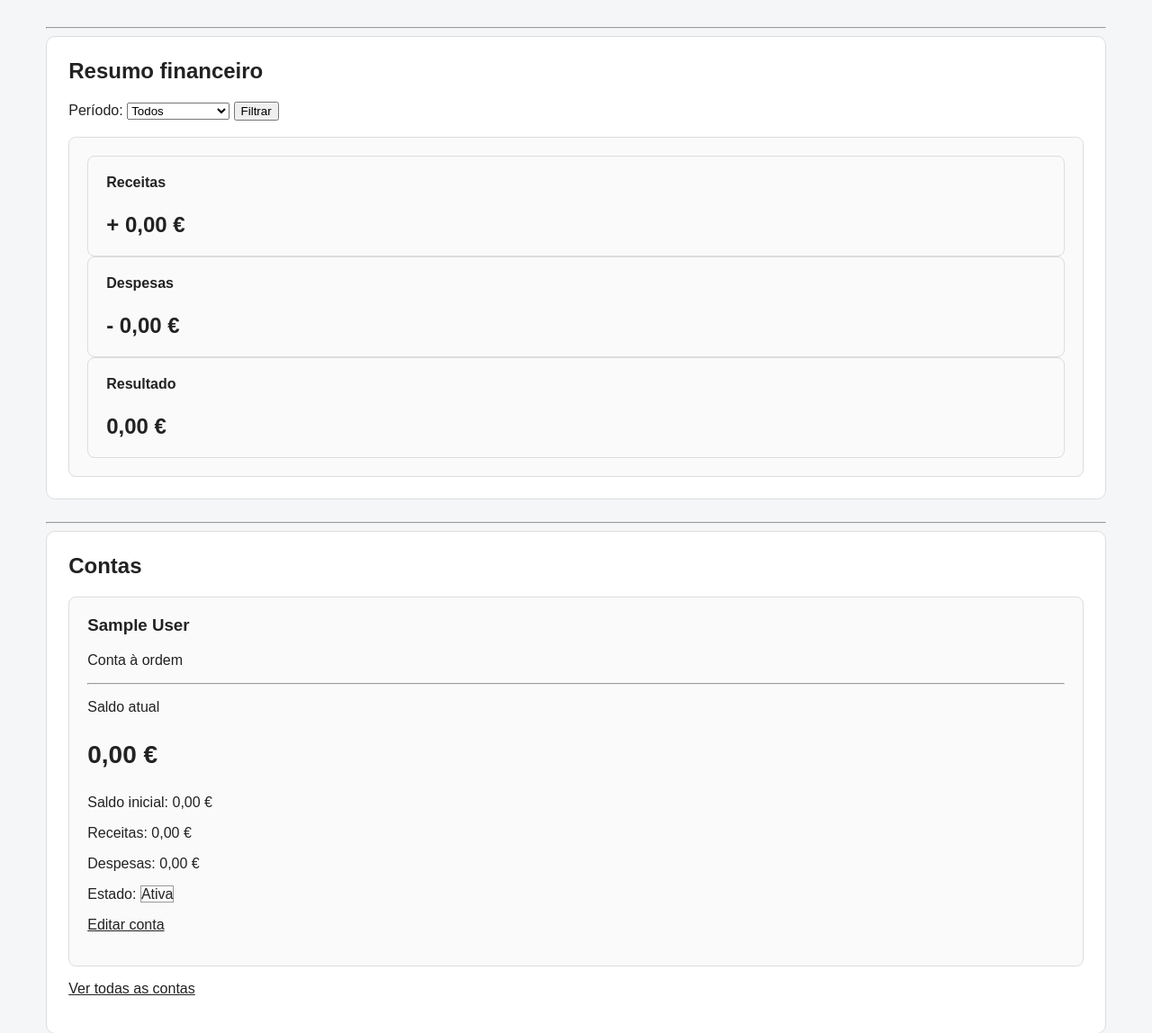
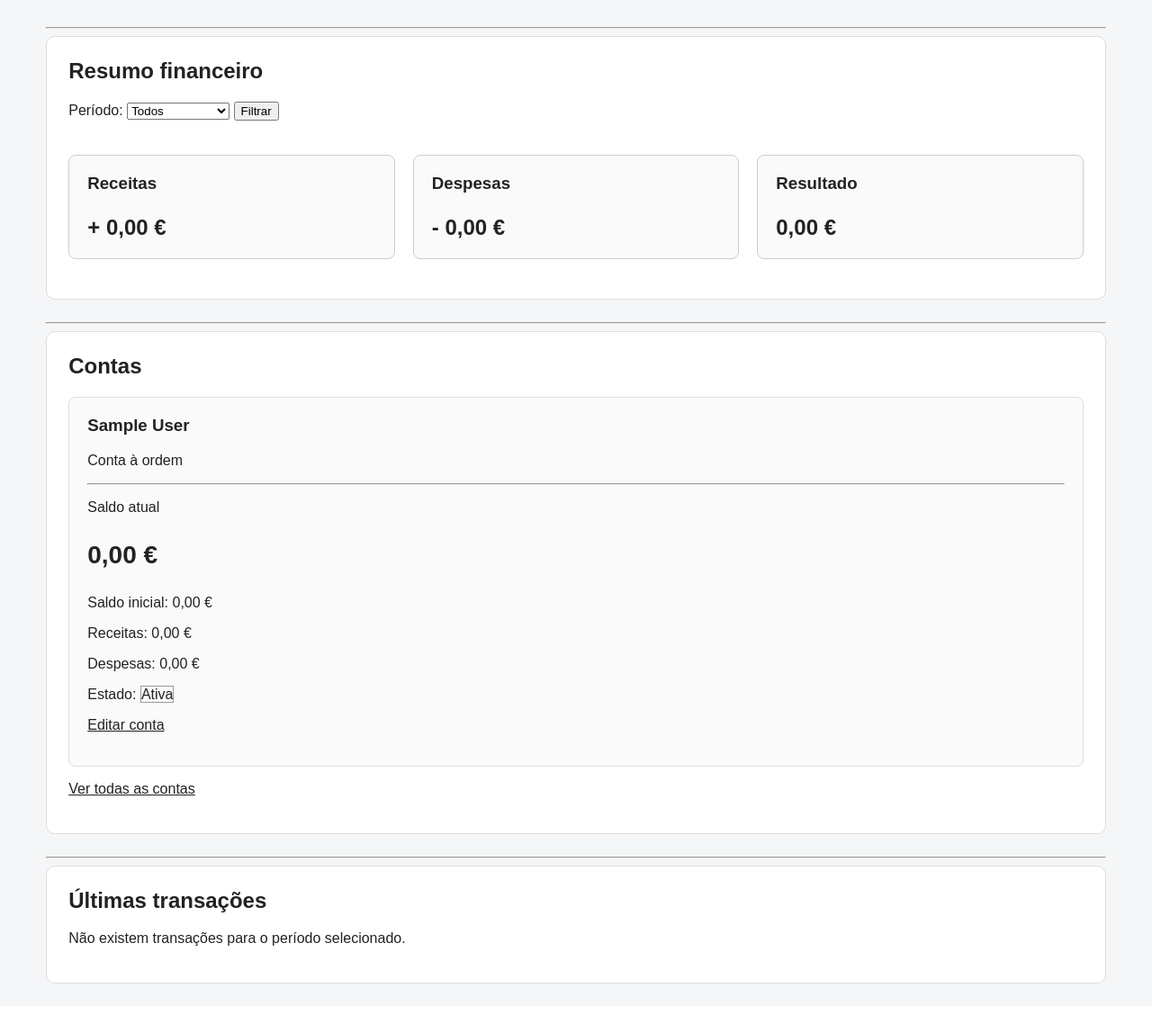
Before and after one commit to MarioS136/financeiro, a PHP site: page / in a window 1280 px wide. Shown: the part 139-1287 px from the top of the page at 90% size. After the commit the page ends 1232 px from the top, so only its background shows below. Run offline with PHP 8.4, Linux system fonts and the light colour scheme; the visitor is signed in with stand-in values (Sample User, id 1); data that the repository does not hold is empty.

Commit message:
nova alter.

```diff
--- a/public/index.php
+++ b/public/index.php
@@ -412,21 +412,22 @@ $recentTransactions =
         .summary-cards {
             display: flex;
             flex-direction: row;
+            flex-wrap: nowrap;
             gap: 20px;
-            width: 100%;
+            margin: 20px 0;
         }
 
         .summary-card {
-            flex: 1;
-            border: 1px solid #ddd;
+            flex: 1 1 0;
+            border: 1px solid #ccc;
             padding: 20px;
             border-radius: 8px;
             background: #fafafa;
+            box-sizing: border-box;
         }
 
         .summary-card h3 {
             margin-top: 0;
-            font-size: 16px;
         }
 
         .summary-card p {
@@ -780,7 +781,7 @@ $recentTransactions =
 
 <br>
 
-<div class="summary-card">
+<div class="summary-cards">
 
     <div class="summary-card">
         <h3>Receitas</h3>
```
